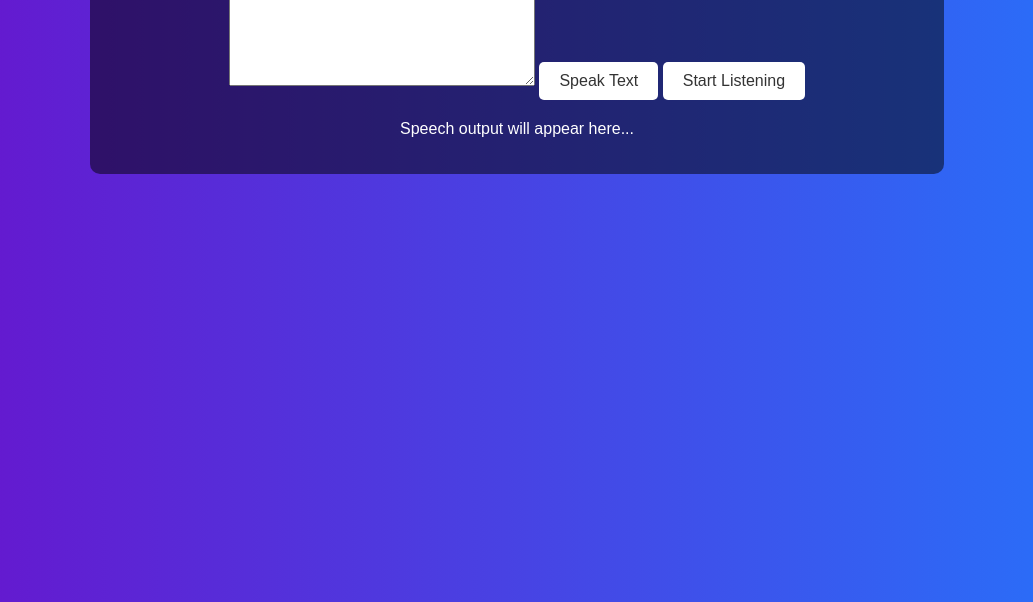
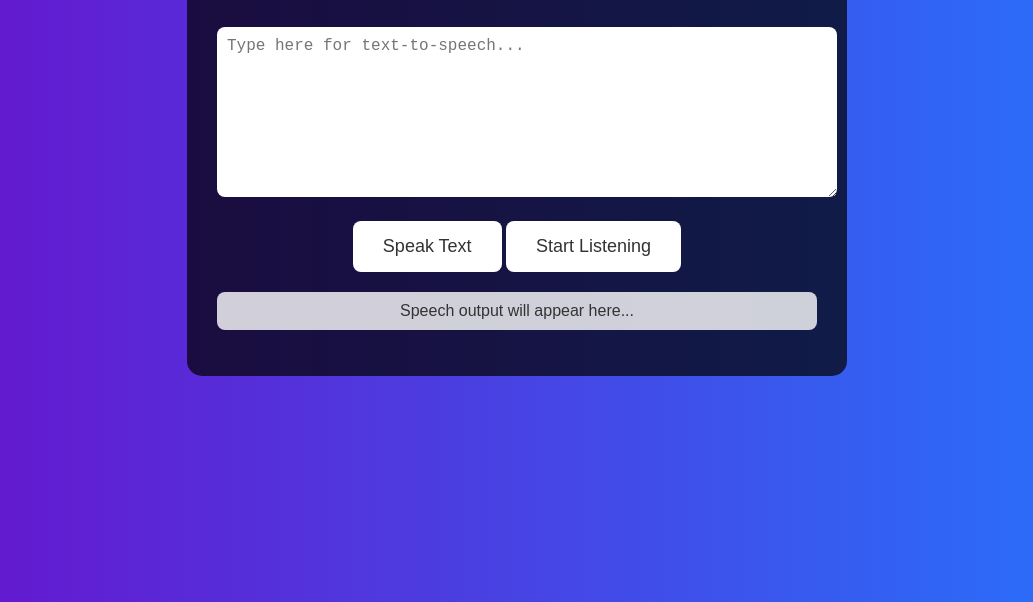
Before and after one commit to nishil61/text-speech-app, a plain HTML site: page index.html in a window 1280 px wide. Shown: the part 198-800 px from the top of the page, without its empty margins (123-1156 px from the left). Drawn offline with Linux system fonts and the light colour scheme; files that its build step writes are made by us from their sources; files whose address does not match are found by name.

Commit message:
Update style.css

```diff
--- a/style.css
+++ b/style.css
@@ -1,5 +1,5 @@
 body {
-    font-family: Arial, sans-serif;
+    font-family: 'Arial', sans-serif;
     background: linear-gradient(to right, #6a11cb, #2575fc);
     color: white;
     text-align: center;
@@ -7,27 +7,34 @@ body {
 }
 
 .container {
-    background: rgba(0, 0, 0, 0.5);
-    padding: 20px;
-    border-radius: 10px;
+    background: rgba(0, 0, 0, 0.7);
+    padding: 30px;
+    border-radius: 15px;
     display: inline-block;
+    max-width: 600px;
+    width: 100%;
 }
 
 textarea {
-    width: 300px;
-    height: 100px;
+    width: 100%;
+    height: 150px;
     margin-top: 20px;
+    padding: 10px;
+    border-radius: 8px;
+    border: none;
+    font-size: 16px;
 }
 
 button {
-    margin-top: 10px;
-    padding: 10px 20px;
-    font-size: 16px;
+    margin-top: 20px;
+    padding: 15px 30px;
+    font-size: 18px;
     cursor: pointer;
     background-color: #fff;
     color: #333;
     border: none;
-    border-radius: 5px;
+    border-radius: 8px;
+    transition: background-color 0.3s;
 }
 
 button:hover {
@@ -36,4 +43,8 @@ button:hover {
 
 p {
     margin-top: 20px;
+    padding: 10px;
+    background: rgba(255, 255, 255, 0.8);
+    color: #333;
+    border-radius: 8px;
 }
```
